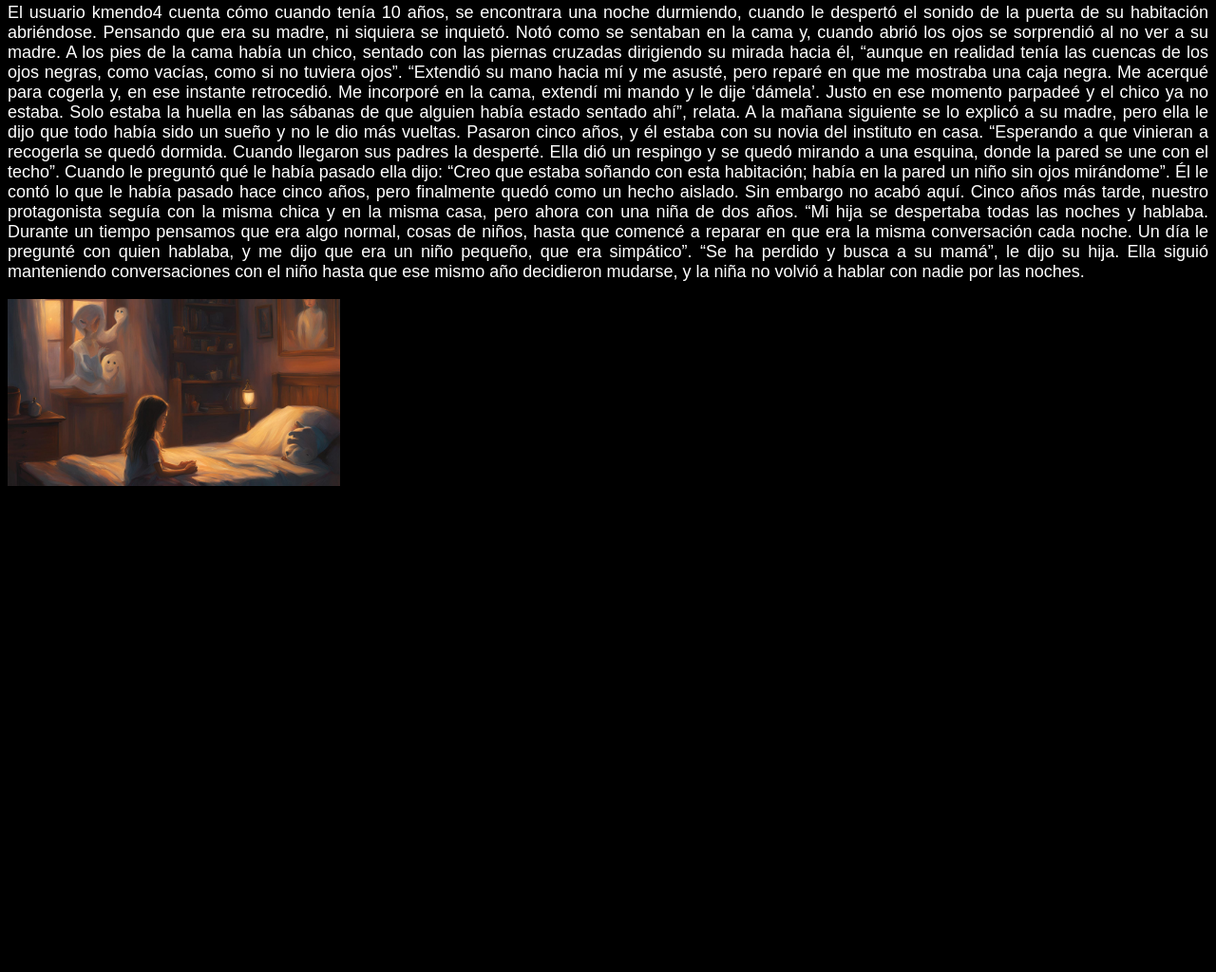
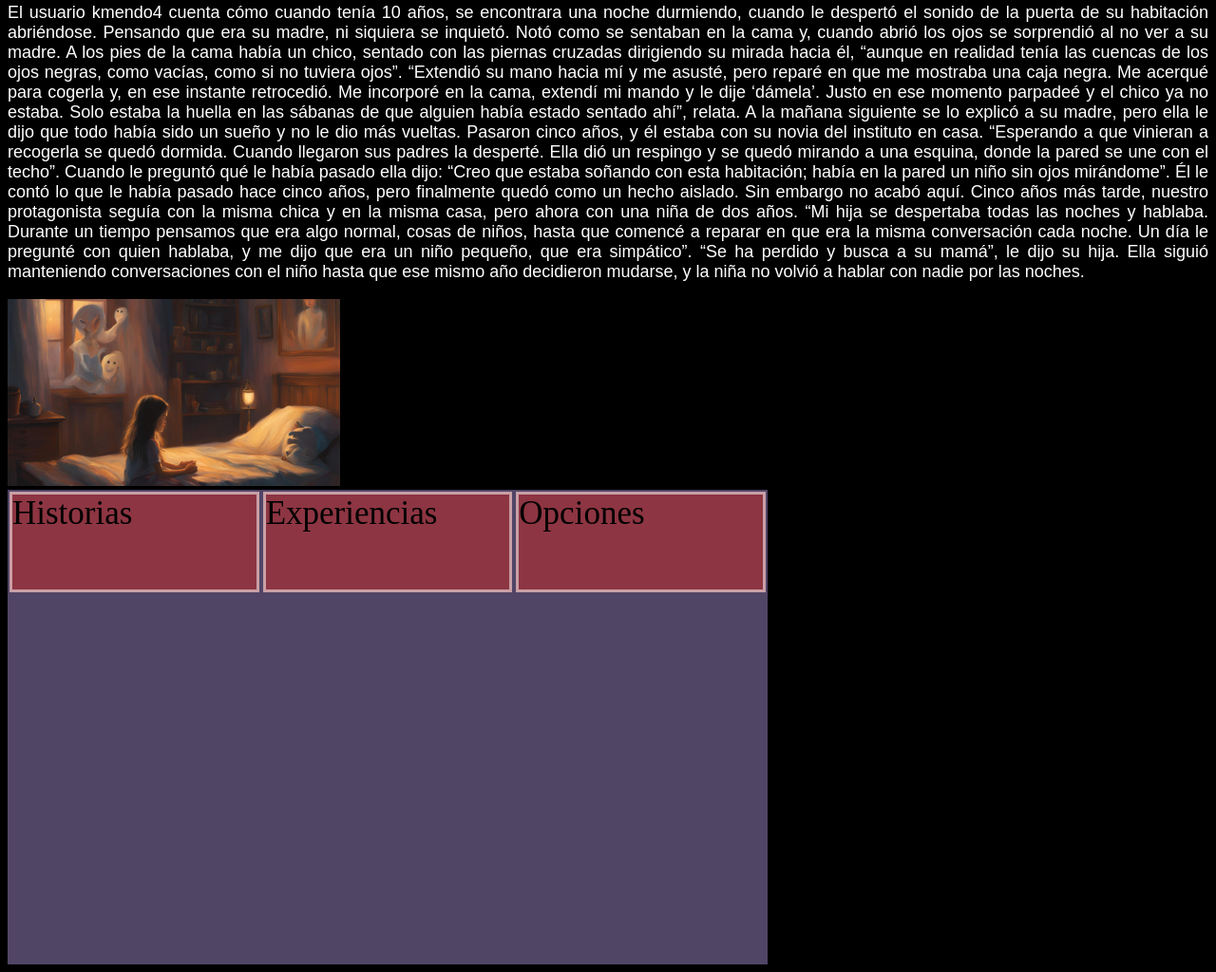
Before and after one commit to COM94/prueba_git, a plain HTML site: page index.html in a window 1280 px wide. Shown: the part 1818-2842 px from the top of the page at 95% size. Before the commit the page ends 2342 px from the top, so only its background shows below. Drawn offline with Linux system fonts and the light colour scheme.

Commit message:
Cajita_flexbox

```diff
--- a/index.html
+++ b/index.html
@@ -49,5 +49,11 @@
     </div>
 
     <img src="Imagenes/PracticasdeGit2.jpg" width="350" alt="Historia 1">
+
+    <div class="caja_flexbox">
+        <div class="cajita_flexbox textomediano">Historias</div>
+        <div class="cajita_flexbox textomediano">Experiencias</div>
+        <div class="cajita_flexbox textomediano">Opciones</div>
+    </div>
     </body>
 </html>
--- a/style.css
+++ b/style.css
@@ -1,3 +1,25 @@
+.caja_flexbox {
+
+    height: 500px;
+    width: 800px;
+    background-color: rgb(81, 69, 102);
+    display: flex;
+    flex-direction: inherit;
+    /* justify-content: center;
+    align-items: end; */
+
+}
+.cajita_flexbox {
+
+    height: 100px;
+    width: 280px;
+    background-color: rgb(141, 53, 66);
+    border-width: 3px;
+    border-color: rgba(255, 255, 255, 0.528);
+    border-style: solid;
+    margin: 2px;
+
+}
 .textoinformativo {
 
     font-family: Arial, Helvetica, sans-serif;
```
